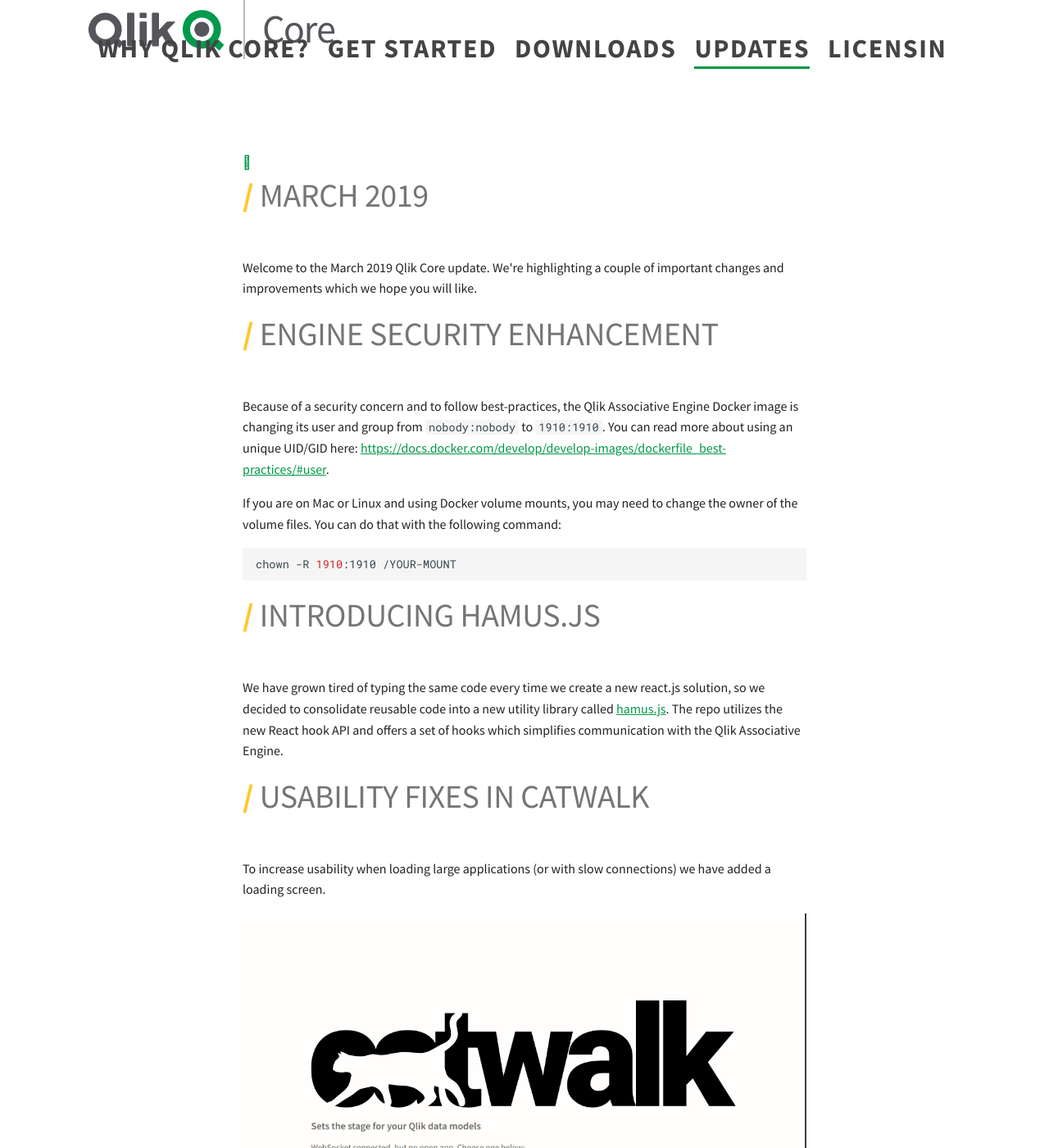
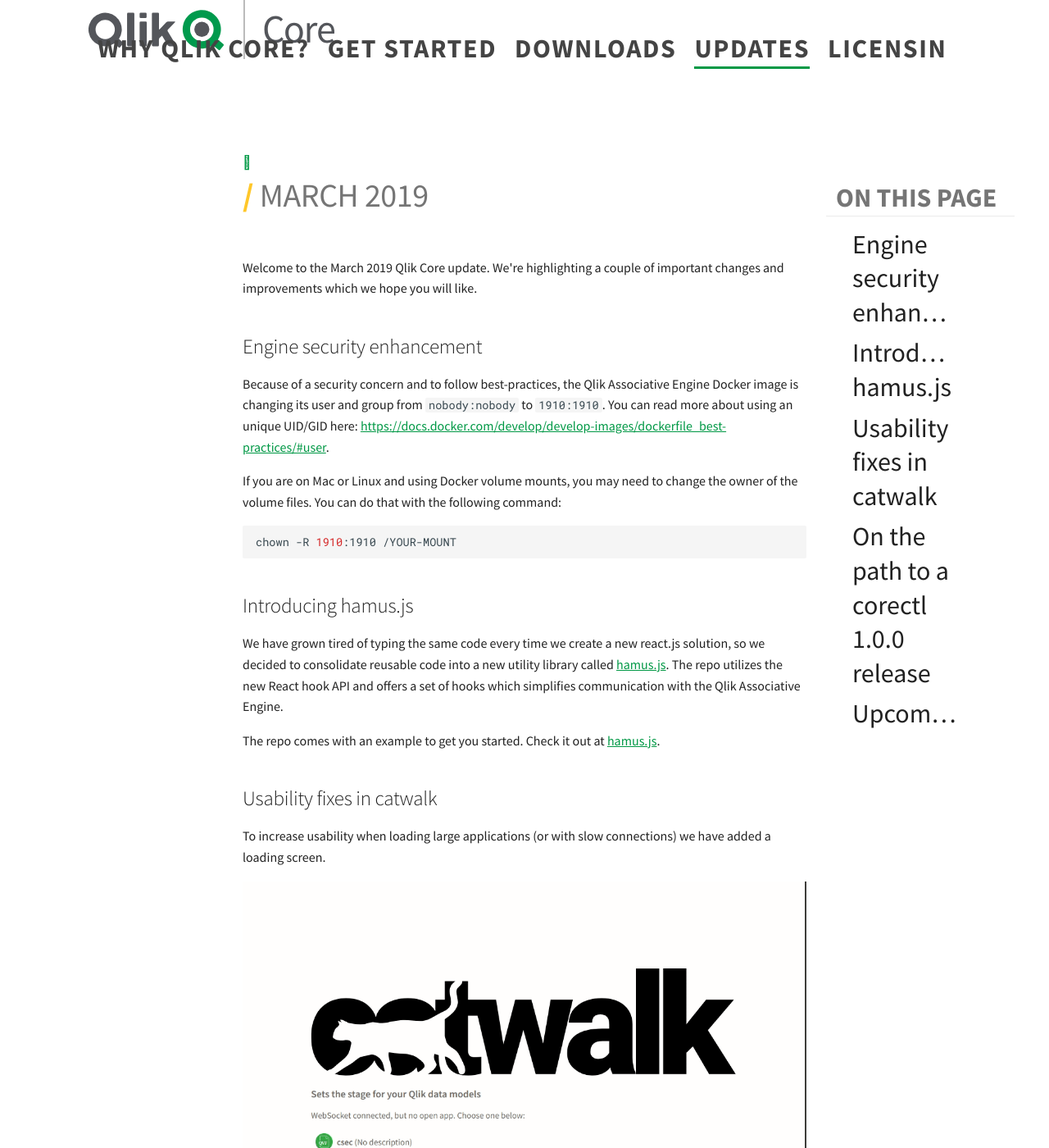
Before and after one commit to qlik-oss/core-website, an MkDocs documentation site: the page built from docs/updates/2019-03.md, in a window 1280 px wide and 1400 px high. Shown: the whole window at 82% size. Built offline with MkDocs 1.6.1 and Material for MkDocs 9.7.7, drawn with Linux system fonts in a browser that asks for light colours; nearby versions of some CDN libraries; library files that are not in the unit come from our copies; comment, search, counter and statistics services are not loaded.

````diff
--- a/docs/updates/2019-03.md
+++ b/docs/updates/2019-03.md
@@ -3,7 +3,7 @@
 Welcome to the March 2019 Qlik Core update. We're highlighting a couple of important changes and improvements which we
 hope you will like.
 
-# Engine security enhancement
+## Engine security enhancement
 
 Because of a security concern and to follow best-practices, the Qlik Associative Engine Docker image is changing its
 user and group from `nobody:nobody` to `1910:1910`. You can read more about using an unique UID/GID here:
@@ -16,19 +16,21 @@ do that with the following command:
 chown -R 1910:1910 /YOUR-MOUNT
 ```
 
-# Introducing hamus.js
+## Introducing hamus.js
 
 We have grown tired of typing the same code every time we create a new react.js solution, so we decided to consolidate
 reusable code into a new utility library called [hamus.js](https://github.com/qlik-oss/hamus.js). The repo utilizes
 the new React hook API and offers a set of hooks which simplifies communication with the Qlik Associative Engine.
 
-# Usability fixes in catwalk
+The repo comes with an example to get you started. Check it out at [hamus.js](https://github.com/qlik-oss/hamus.js).
+
+## Usability fixes in catwalk
 
 To increase usability when loading large applications (or with slow connections) we have added a loading screen.
 
 ![screenshot](../images/catwalk-loading.gif)
 
-# On the path to a corectl 1.0.0 release
+## On the path to a corectl 1.0.0 release
 
 We're in the last phases of finishing a 1.0.0 version of corectl. Focus of this release is to remove the experimental
 flag and make the command structure stable. Along with necessary consistency changes in the API we are adding a
````
